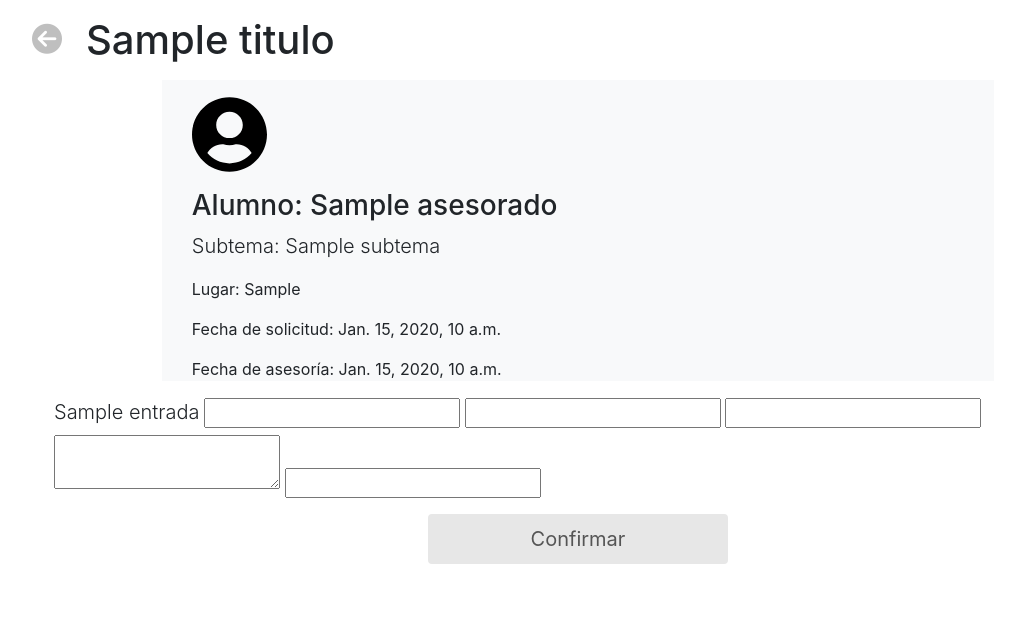
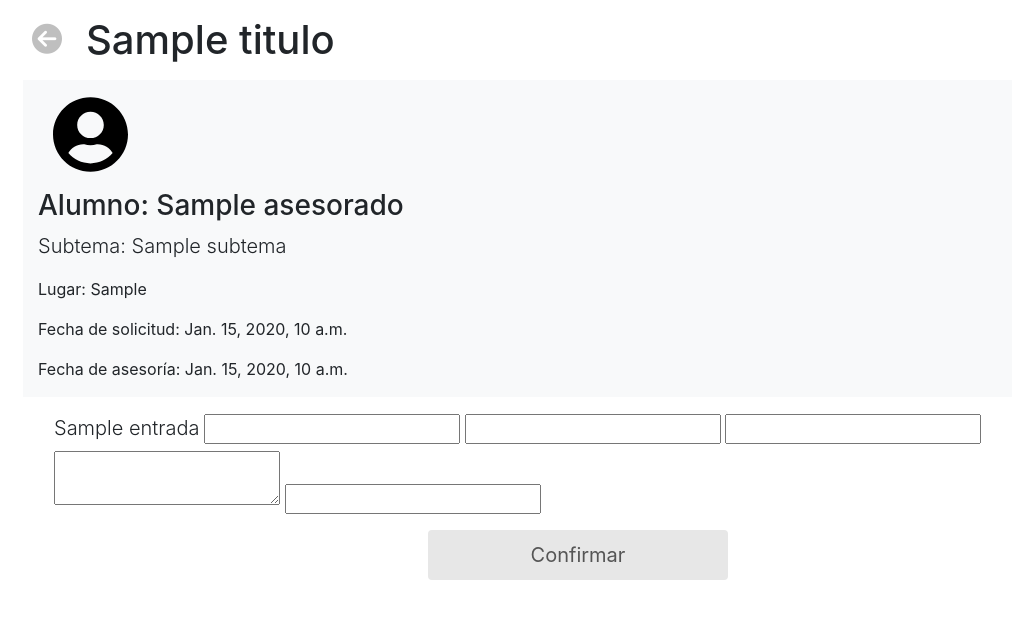
Before and after one commit to CeballosAndres/wass, a Django app: template templates/asesoria/confirmar_asesoria.html in a window 1280 px wide. Shown: the part 56-675 px from the top of the page, without its empty margins (62-1074 px from the left). Run offline with Django 3.2, Linux system fonts and the light colour scheme; the template is opened without the code that fills it: most values are stand-ins (such as "Sample title", 1, 10 or a date in 2020); form fields are guessed from the names that the template uses; some libraries are stand-ins or nearby versions.

Commit message:
check asesorias grid

```diff
--- a/templates/asesoria/confirmar_asesoria.html
+++ b/templates/asesoria/confirmar_asesoria.html
@@ -7,11 +7,12 @@
 {% block content %}
 
 <main class="container">
-    <div class="container w-75 m-6 bg-light">
+    <div class="container m-6 bg-light">
         <div class="row mx-3"></div>
         <div class="col-md-2 mt-3">
             <img src="{% static 'images/user.svg' %}" width="75" alt="foto de perfil">
         </div>
+        <div class="row">
             <div class="col mt-3">
                 <h3>{% if request.user|has_group:"asesorados" %}
                     Asesor:
@@ -36,6 +37,7 @@
                     <p>Fecha de solicitud: {{ asesoria.fecha_solicitud }}</p>
                 {% endif %}
                 <p>Fecha de asesoría: {{ asesoria.fecha_asesoria }}</p>
+            </div>
         </div>
     </div>
 
```
Lines whose indentation alone changed are shown as unchanged.
